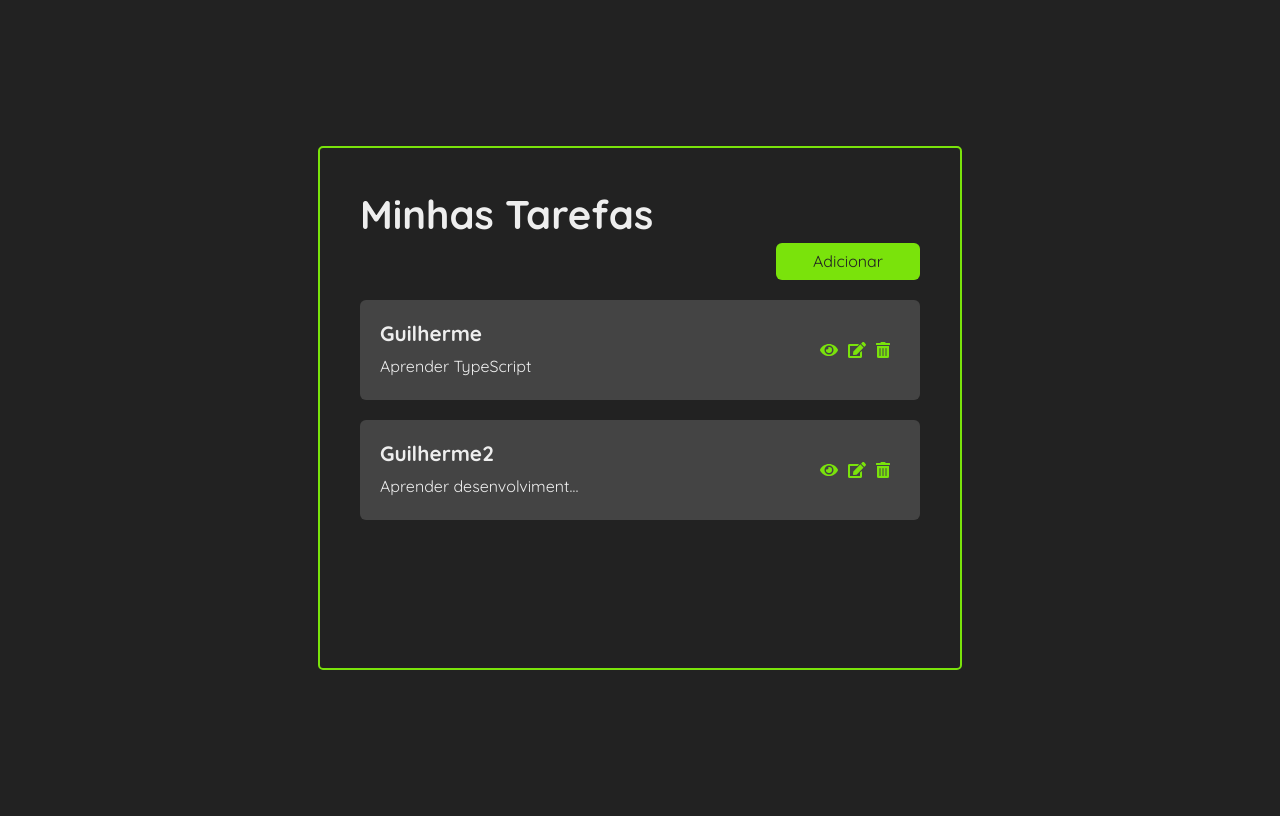
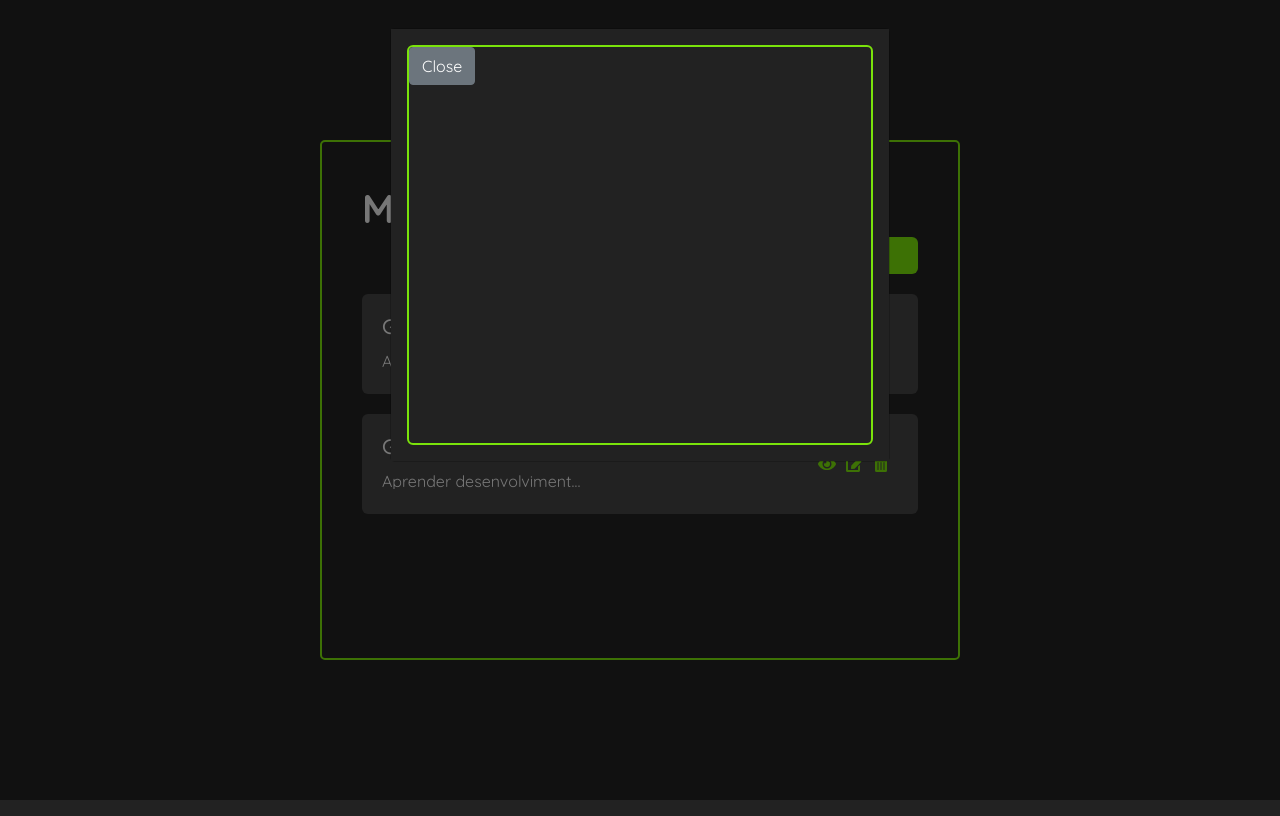
Before and after one commit to GuilhermeOlavoLaux/Projeto-Tasks, a React (Create React App) app: page / in a window 1280 px wide. Both pictures are taken after a click on the icon 829 px from the left and 349 px from the top of the page. Built offline with nearby package versions, Linux system fonts and the light colour scheme.

Commit message:
adiciona bootstrap e a modal para visualizacao de task

```diff
--- a/public/index.html
+++ b/public/index.html
@@ -21,6 +21,12 @@
       href="https://fonts.googleapis.com/css2?family=Quicksand:wght@300;400;500;600;700&display=swap"
       rel="stylesheet"
     />
+    <link
+      rel="stylesheet"
+      href="https://cdn.jsdelivr.net/npm/bootstrap@5.1.1/dist/css/bootstrap.min.css"
+      integrity="sha384-F3w7mX95PdgyTmZZMECAngseQB83DfGTowi0iMjiWaeVhAn4FJkqJByhZMI3AhiU"
+      crossorigin="anonymous"
+    />
     <title>React App</title>
   </head>
   <body>
--- /dev/null
+++ b/src/Components/Edit-Modal.js
@@ -0,0 +1,31 @@
+import Button from 'react-bootstrap/Button'
+import Modal from 'react-bootstrap/Modal'
+import { useState } from 'react'
+
+export default function EditModal(props) {
+  const [show, setShow] = useState(false)
+
+  const handleClose = () => setShow(false)
+  const handleShow = () => setShow(true)
+
+  return (
+    <>
+      <div onClick={handleShow}>{props.text}</div>
+
+      <Modal
+        show={show}
+        onHide={handleClose}
+        backdrop='static'
+        keyboard={false}
+      >
+        <Modal.Body className='inspect-modal'>
+          <div className='inspect-modal-container'>
+            <Button variant='secondary' onClick={handleClose}>
+              Close
+            </Button>
+          </div>
+        </Modal.Body>
+      </Modal>
+    </>
+  )
+}
--- a/src/Components/Task.tsx
+++ b/src/Components/Task.tsx
@@ -5,6 +5,7 @@ import {
   faEdit,
   faTrashAlt
 } from '@fortawesome/free-solid-svg-icons'
+import EditModal from './Edit-Modal'
 interface ITask {
   task: {
     id: number
@@ -32,18 +33,28 @@ export default class Task extends React.Component<ITask> {
         </div>
 
         <div className='icons-container'>
+          <EditModal
+            text={
               <FontAwesomeIcon
                 icon={faEye}
                 size='1x'
                 color='#7ae30b'
                 className='icon-button'
               />
+            }
+          ></EditModal>
+
+          <EditModal
+            text={
               <FontAwesomeIcon
                 icon={faEdit}
                 size='1x'
                 color='#7ae30b'
                 className='icon-button'
               />
+            }
+          ></EditModal>
+
           <FontAwesomeIcon
             icon={faTrashAlt}
             size='1x'
--- a/src/Components/Tasks.tsx
+++ b/src/Components/Tasks.tsx
@@ -1,7 +1,6 @@
 import React from 'react'
 import Task from './Task'
 import Button from './utils/Button'
-
 interface Props {}
 
 interface Itask {
--- /dev/null
+++ b/src/Components/assets/_InspectModal.scss
@@ -0,0 +1,9 @@
+.inspect-modal{
+    background-color: $grey-100;
+
+    .inspect-modal-container{
+        height: 400px;
+        border: solid $green-light 2px;
+        border-radius: 6px;
+    }
+}
--- a/src/Components/assets/_Task.scss
+++ b/src/Components/assets/_Task.scss
@@ -30,6 +30,9 @@
 
   .icons-container {
     margin-right: 20px;
+    display: flex;
+    justify-content: center;
+    align-items: center;
     .icon-button {
       margin-right: 10px;
       cursor: pointer;
--- a/src/Components/assets/index.css
+++ b/src/Components/assets/index.css
@@ -38,6 +38,15 @@
 
 .task-container .icons-container {
   margin-right: 20px;
+  display: -webkit-box;
+  display: -ms-flexbox;
+  display: flex;
+  -webkit-box-pack: center;
+      -ms-flex-pack: center;
+          justify-content: center;
+  -webkit-box-align: center;
+      -ms-flex-align: center;
+          align-items: center;
 }
 
 .task-container .icons-container .icon-button {
@@ -115,4 +124,14 @@ body * {
   -webkit-transition: 0.5s;
   transition: 0.5s;
 }
+
+.inspect-modal {
+  background-color: #222222;
+}
+
+.inspect-modal .inspect-modal-container {
+  height: 400px;
+  border: solid #7ae30b 2px;
+  border-radius: 6px;
+}
 /*# sourceMappingURL=index.css.map */
--- a/src/Components/assets/index.scss
+++ b/src/Components/assets/index.scss
@@ -6,3 +6,4 @@
 @import './Tasks.scss';
 @import './App.scss';
 @import './Button';
+@import './InspectModal';
```
Also changed, not shown: tsconfig.json (+2 -8 lines), 1 other file (tests, documents, lock files or other folders). Lines whose indentation alone changed are shown as unchanged.
